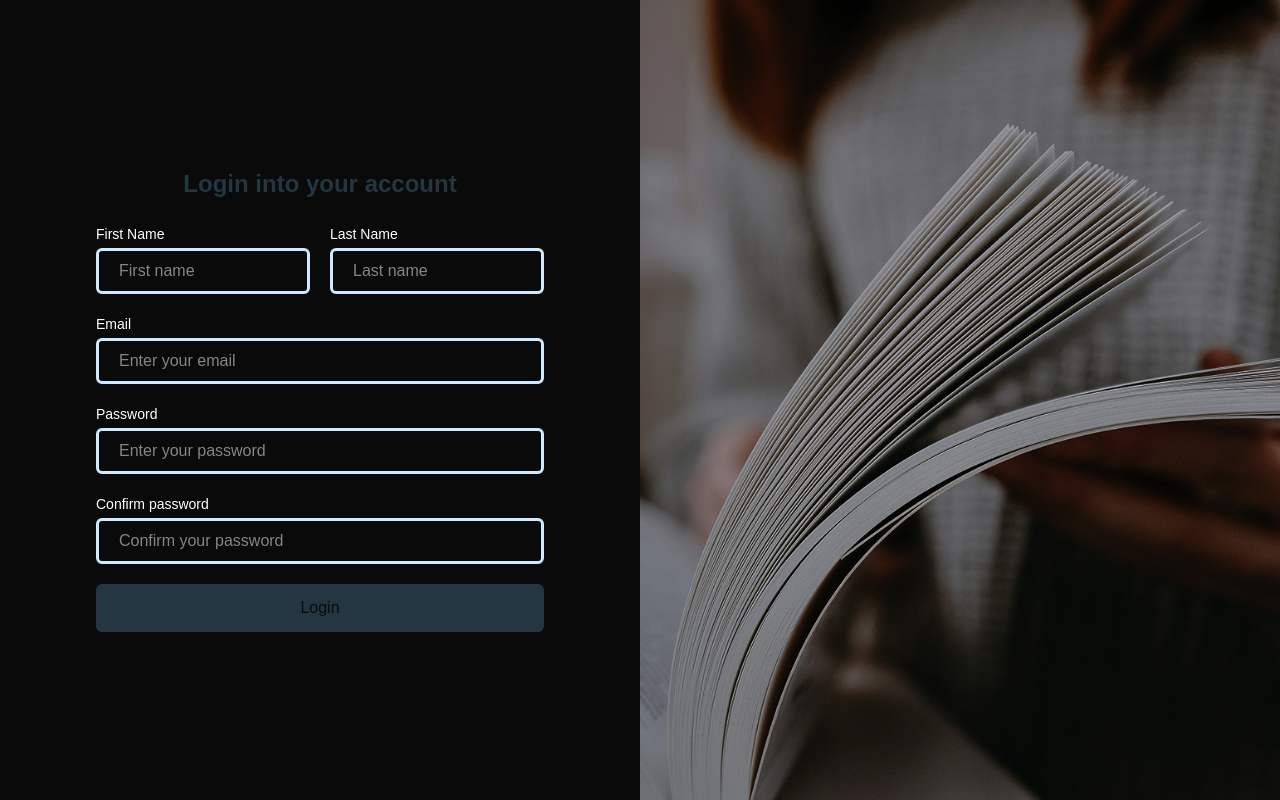
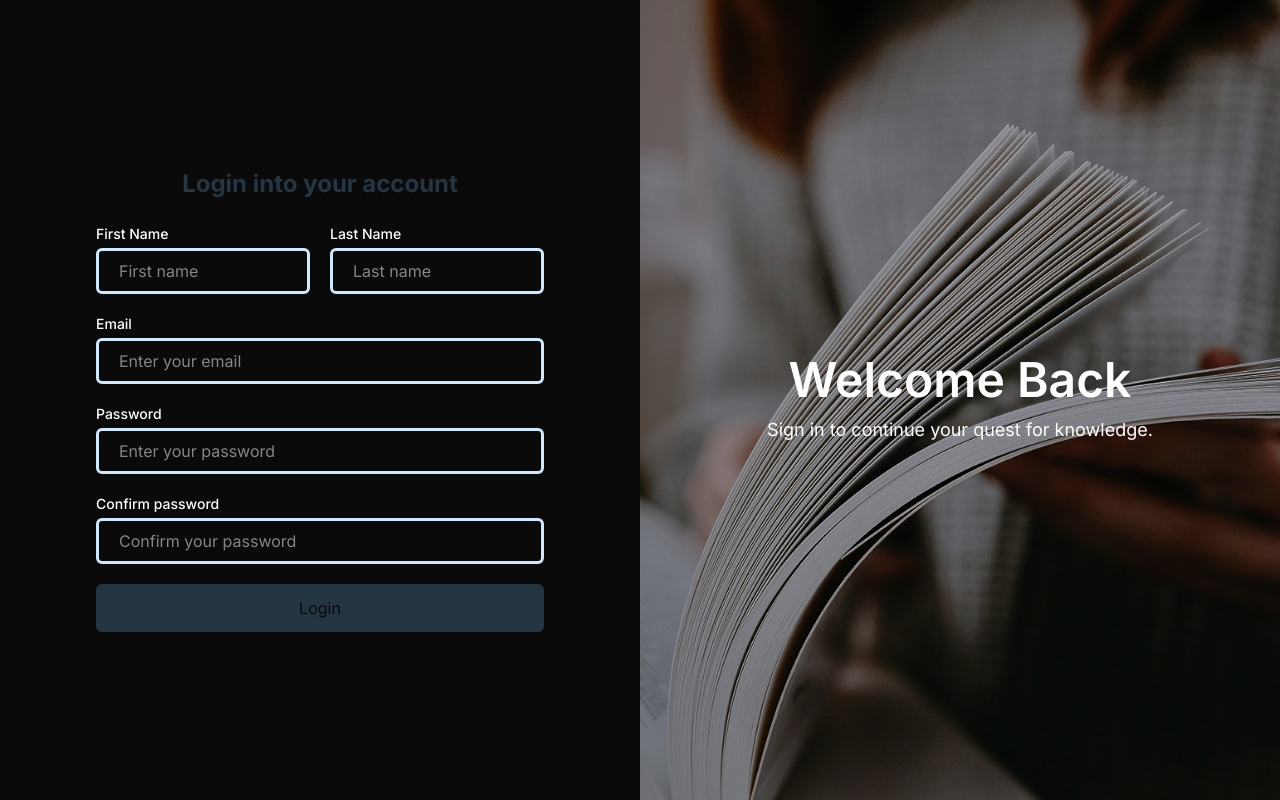
Before and after one commit to Lumix-projects/Quizium, a Next.js app: page /login in a window 1280 px wide. Built offline with nearby package versions, Linux system fonts and the light colour scheme.

Commit message:
add auth Image Text , Font Inter

```diff
--- a/src/app/(auth)/layout.tsx
+++ b/src/app/(auth)/layout.tsx
@@ -16,15 +16,29 @@ export default function AuthLayout({
       {/* Image Section */}
       <div
         className={cn(
-          "hidden lg:block relative h-full w-full",
+          "hidden lg:flex relative h-full w-full items-center justify-center ",
           registerPage ? "order-1" : "order-2"
         )}
       >
         <Image
-          src={registerPage ? "/auth/register.png" : "/auth/login.png"}
+          src={registerPage ? "/auth/register.jpg" : "/auth/login.png"}
           alt="Auth Image"
           fill
+          className="-z-10"
         />
+        {registerPage ? (
+          // Register Text
+          <ImageText
+            title="Join Quizium"
+            desc="Create your account and start your adventure today."
+          />
+        ) : (
+          // Login Text
+          <ImageText
+            title="Welcome Back"
+            desc="Sign in to continue your quest for knowledge."
+          />
+        )}
       </div>
 
       {/* Content Section */}
@@ -39,3 +53,12 @@ export default function AuthLayout({
     </section>
   );
 }
+
+function ImageText({ title, desc }: { title: string; desc: string }) {
+  return (
+    <div className="space-y-3 text-white text-center">
+      <h6 className="block text-5xl font-semibold">{title}</h6>
+      <p className="text-lg">{desc}</p>
+    </div>
+  );
+}
--- a/src/app/globals.css
+++ b/src/app/globals.css
@@ -20,6 +20,7 @@
   --color-input: var(--input);
   --font-sans: var(--font-geist-sans);
   --font-mono: var(--font-geist-mono);
+  --font-inter: var(--font-inter);
 }
 
 @media (prefers-color-scheme: light) {
@@ -32,7 +33,6 @@
 body {
   background: var(--background);
   color: var(--foreground);
-  font-family: Arial, Helvetica, sans-serif;
 }
 
 @layer components {
--- a/src/app/layout.tsx
+++ b/src/app/layout.tsx
@@ -1,14 +1,9 @@
 import type { Metadata } from "next";
-import { Geist, Geist_Mono } from "next/font/google";
+import { Inter } from "next/font/google";
 import "./globals.css";
 
-const geistSans = Geist({
-  variable: "--font-geist-sans",
-  subsets: ["latin"],
-});
-
-const geistMono = Geist_Mono({
-  variable: "--font-geist-mono",
+const inter = Inter({
+  variable: "--font-inter",
   subsets: ["latin"],
 });
 
@@ -27,9 +22,7 @@ export default function RootLayout({
 }>) {
   return (
     <html lang="en">
-      <body
-        className={`${geistSans.variable} ${geistMono.variable} antialiased`}
-      >
+      <body className={`${inter.variable} antialiased font-inter`}>
         <main>{children}</main>
       </body>
     </html>
```
